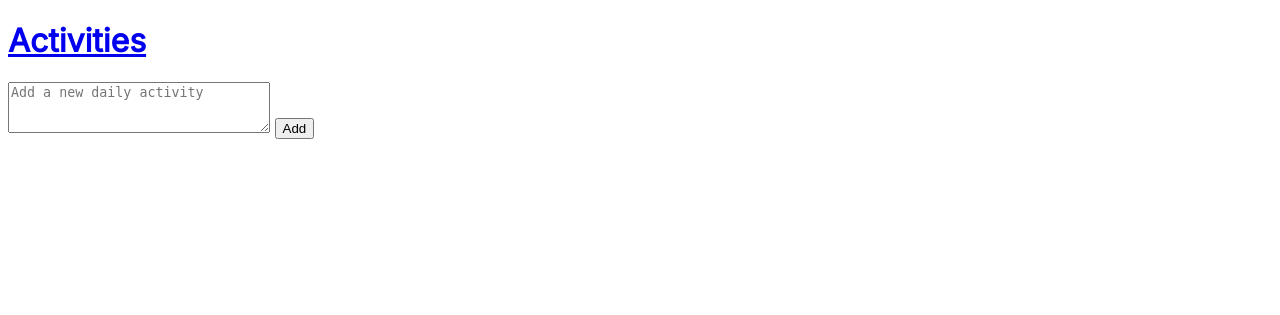
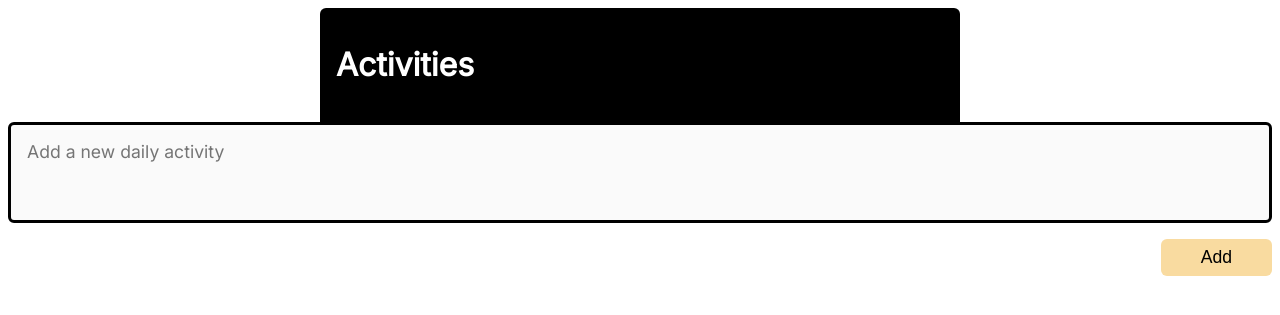
Before and after one commit to KonuTech/activity-tracker, a Flask app: page /add in a window 1280 px wide. Shown: the top 315 px of the page. Run offline with Flask 2, Linux system fonts and the light colour scheme.

Commit message:
yet another change

```diff
--- a/static/css/main.css
+++ b/static/css/main.css
@@ -8,3 +8,61 @@ body {
     box-sizing: border-box;
     font-family: "Inter", sans-serif;
 }
+
+.header,
+.head {
+    max-width: 40rem;
+    margin: 0 auto;
+    padding: 1rem;
+}
+
+.header {
+    display: flex;
+    background: #000000;
+    color: #ffffff;
+    justify-content: space-between;
+    align-items: center;
+    border-radius: 6px 6px 0px 0px;
+}
+
+.header__link {
+    text-decoration: none;
+    color: inherit;
+    transition: color 0.1s ease-in-out;
+}
+
+.header__link:hover {
+    color: #f9dba0;
+}
+
+.header__logo {
+    margin: 0;
+    font-size: 1.5rem;
+}
+
+.form {
+    display: flex;
+    flex-direction: column;
+    font-size: 1.1rem;
+}
+
+.form__input {
+    padding: 1rem;
+    font-family: inherit;
+    font-size: inherit;
+    resize: none;
+    border: 3px solid #000000;
+    border-radius: 6px;
+    background-color: #fafafa;
+    margin-bottom: 1rem;
+}
+
+.form__button {
+    font-size: inherit;
+    background-color: #f9dba0;
+    cursor: pointer;
+    border-radius: 6px;
+    border: none;
+    padding: 0.5rem 2.5rem;
+    align-self: flex-end;
+}
--- a/templates/add_activity.html
+++ b/templates/add_activity.html
@@ -3,9 +3,9 @@
 {% block main_content %}
 
 <form class="form" method="POST">
-    <textarea class="form_input" cols="30" id="activity" name="activity" placeholder="Add a new daily activity"
+    <textarea class="form__input" cols="30" id="activity" name="activity" placeholder="Add a new daily activity"
               rows="3"></textarea>
-    <button class="form_button" type="submit" class="form_button">Add</button>
+    <button class="form__button" type="submit">Add</button>
 </form>
 
 {% endblock %}
```
